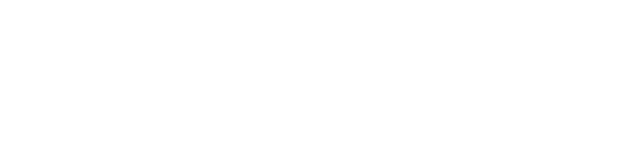
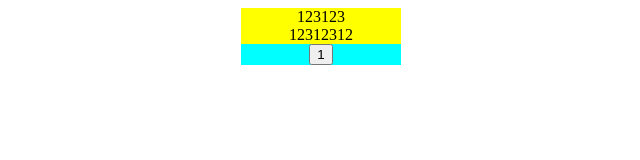
Before and after one commit to renzru/js-calculator, a plain HTML site: page index.html in a window 1280 px wide. Shown: the whole page, without its empty margins (319-959 px from the left). Drawn offline with Linux system fonts and the light colour scheme.

Commit message:
add: rough HTML template

```diff
--- a/index.html
+++ b/index.html
@@ -9,12 +9,20 @@
     <link rel="stylesheet" href="styles.css">
 </head>
 
-<body>
-    <!--[if lt IE 7]>
-            <p class="browsehappy">You are using an <strong>outdated</strong> browser. Please <a href="#">upgrade your browser</a> to improve your experience.</p>
-        <![endif]-->
-
-    <script src="script.js" async defer></script>
+<body class="flex">
+    <div class="calculator">
+        <div class="calc-wrapper flex">
+            <div class="display-wrapper flex">
+                <div class="display-input">123123</div>
+                <div class="display-result">12312312</div>
+            </div>
+            <div class="buttons-wrapper">
+                <button class="num-button">1</button>
+            </div>
+        </div>
+    </div>
+    <script src="script.js" async defer>
+    </script>
 </body>
 
 </html>
--- a/styles.css
+++ b/styles.css
@@ -0,0 +1,21 @@
+.flex {
+  display: flex;
+  justify-content: center;
+  align-items: center;
+}
+
+.calculator {
+  width: 10em;
+  background-color: #101010;
+}
+.calc-wrapper {
+  flex-direction: column;
+  width: 10em;
+  background-color: aqua;
+}
+
+.display-wrapper {
+  flex-direction: column;
+  width: 10em;
+  background-color: yellow;
+}
```
